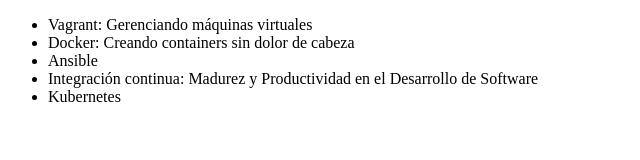
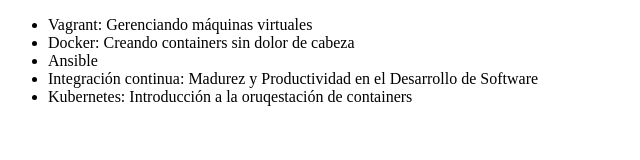
Before and after one commit to AlexAltamirano/alura-git, a plain HTML site: page index.html in a window 1280 px wide. Shown: the whole page, without its empty margins (0-640 px from the left). Drawn offline with Linux system fonts and the light colour scheme.

Commit message:
Modificando el nombre del curso de kubernetes

```diff
--- a/index.html
+++ b/index.html
@@ -10,7 +10,7 @@
          <li> Docker: Creando containers sin dolor de cabeza </li>
          <li> Ansible </li>
          <li> Integración continua: Madurez y Productividad en el Desarrollo de Software </li>
-         <li> Kubernetes</li>
+         <li> Kubernetes: Introducción a la oruqestación de containers</li>
      </ul>
 </body>
 </html>
```
